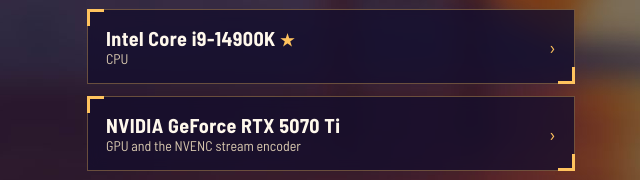
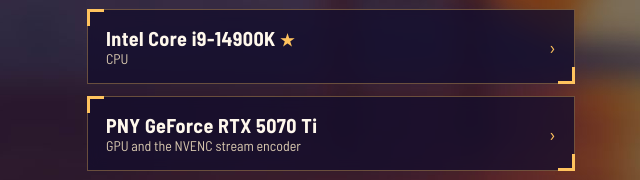
Before and after one commit to JusHoya/jushoya.github.io, a plain HTML site: page gear.html in a window 1280 px wide. Shown: the part 993-1173 px from the top of the page, 309-949 px from the left. Drawn offline with Linux system fonts and the light colour scheme.

Commit message:
Update link page

```diff
--- a/gear.html
+++ b/gear.html
@@ -50,7 +50,7 @@ background:var(--panel);border:1px solid var(--line);backdrop-filter:blur(6px)}
 <div class="btn flat"><span class="txt"><span class="lab">Creative Stage soundbar</span><span class="sub">Desk speakers (Bluetooth)</span></span></div>
 <h2>The PC</h2>
 <a class="btn" href="https://www.amazon.com/dp/B0CGJDKLB8?tag=jushoya-20" rel="sponsored noopener"><span class="txt"><span class="lab">Intel Core i9-14900K <span class="star" title="affiliate link">★</span></span><span class="sub">CPU</span></span><span class="arrow" aria-hidden="true">›</span></a>
-<a class="btn" href="https://www.nvidia.com/en-us/geforce/graphics-cards/50-series/rtx-5070-family/" rel="noopener"><span class="txt"><span class="lab">NVIDIA GeForce RTX 5070 Ti</span><span class="sub">GPU and the NVENC stream encoder</span></span><span class="arrow" aria-hidden="true">›</span></a>
+<a class="btn" href="https://www.pny.com/geforce-rtx-5070-ti-models" rel="noopener"><span class="txt"><span class="lab">PNY GeForce RTX 5070 Ti</span><span class="sub">GPU and the NVENC stream encoder</span></span><span class="arrow" aria-hidden="true">›</span></a>
 <a class="btn" href="https://www.amazon.com/dp/B0BL8K1YH1?tag=jushoya-20" rel="sponsored noopener"><span class="txt"><span class="lab">MSI MAG Z790 Tomahawk WiFi <span class="star" title="affiliate link">★</span></span><span class="sub">Motherboard</span></span><span class="arrow" aria-hidden="true">›</span></a>
 <div class="btn flat"><span class="txt"><span class="lab">G.Skill DDR5-6000 CL36, 64 GB (4 × 16 GB)</span><span class="sub">Memory</span></span></div>
 <a class="btn" href="https://www.amazon.com/dp/B0B7CMZ3QH?tag=jushoya-20" rel="sponsored noopener"><span class="txt"><span class="lab">WD_BLACK SN850X 2 TB + SN770 2 TB + SN770 1 TB <span class="star" title="affiliate link">★</span></span><span class="sub">NVMe storage</span></span><span class="arrow" aria-hidden="true">›</span></a>
```
